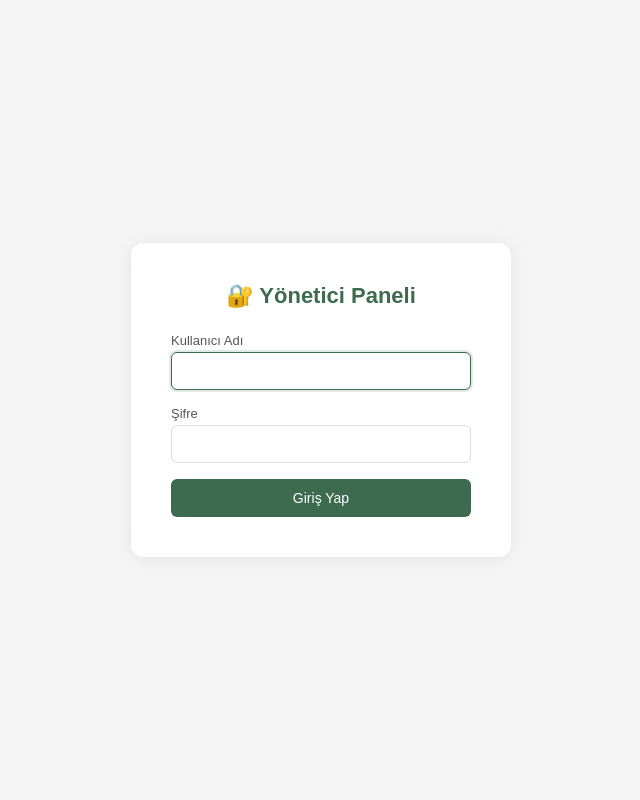
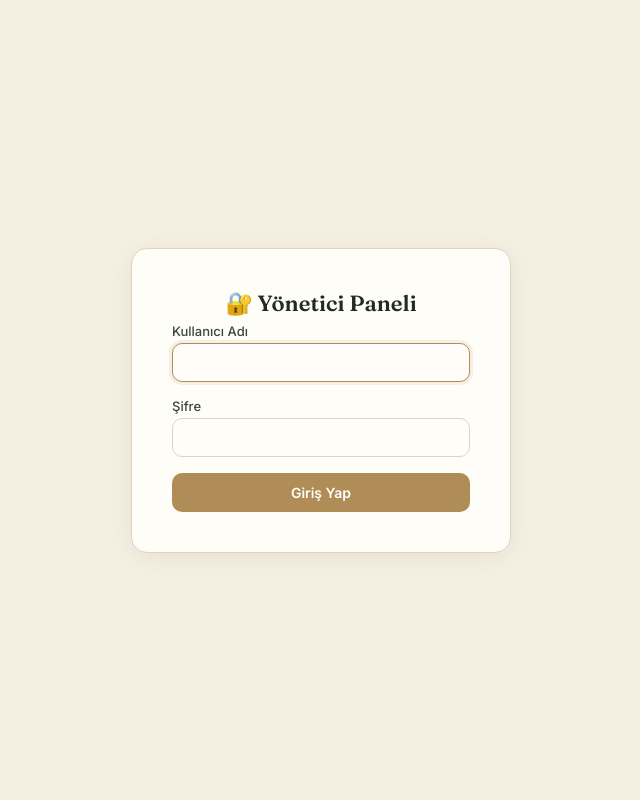
Before and after one commit to zfrkrc/homeopathy-website, a Flask app: page /admin/login in a window 1280 px wide. Shown: the whole page, without its empty margins (319-959 px from the left). Run offline with Flask 3, Linux system fonts and the light colour scheme; data comes from the database, SQL or seed files in the repository; data that the repository does not hold is empty.

Commit message:
style: admin login page gold/sage theme

```diff
--- a/app/templates/admin/login.html
+++ b/app/templates/admin/login.html
@@ -4,19 +4,21 @@
   <meta charset="UTF-8">
   <meta name="viewport" content="width=device-width, initial-scale=1.0">
   <title>Yönetici Girişi | {{ site_title }}</title>
+  <link rel="preconnect" href="https://fonts.googleapis.com">
+  <link href="https://fonts.googleapis.com/css2?family=Fraunces:ital,wght@0,400;0,600&family=Inter:wght@400;500;600&display=swap" rel="stylesheet">
   <style>
     *{margin:0;padding:0;box-sizing:border-box}
-    body{font-family:sans-serif;background:#f5f5f5;display:flex;align-items:center;justify-content:center;min-height:100vh}
-    .login-box{background:#fff;padding:40px;border-radius:12px;box-shadow:0 2px 20px rgba(0,0,0,.08);width:380px}
-    h1{text-align:center;font-size:22px;color:#3d6b4f;margin-bottom:24px}
-    .flash{padding:10px 14px;border-radius:6px;margin-bottom:16px;font-size:13px}
+    body{font-family:'Inter',system-ui,sans-serif;background:#f4efe1;display:flex;align-items:center;justify-content:center;min-height:100vh;-webkit-font-smoothing:antialiased}
+    .login-box{background:#fffdf7;padding:40px;border-radius:16px;box-shadow:0 4px 24px rgba(0,0,0,.06);width:380px;border:1px solid #dcd4bd}
+    h1{text-align:center;font-size:22px;color:#202b22;margin-bottom:6px;font-family:'Fraunces',Georgia,serif}
+    .sub{text-align:center;font-size:12px;color:#726f5e;margin-bottom:24px;font-family:monospace;letter-spacing:.08em}
+    .flash{padding:10px 14px;border-radius:10px;margin-bottom:16px;font-size:13px}
     .flash.error{background:#fef2f2;color:#dc2626;border:1px solid #fecaca}
-    .flash.success{background:#f0fdf4;color:#16a34a;border:1px solid #bbf7d0}
-    label{display:block;font-size:13px;color:#555;margin-bottom:4px}
-    input[type=text],input[type=password]{width:100%;padding:10px 12px;border:1px solid #ddd;border-radius:6px;font-size:14px;margin-bottom:16px}
-    input:focus{outline:none;border-color:#3d6b4f;box-shadow:0 0 0 2px rgba(61,107,79,.15)}
-    button{width:100%;padding:11px;background:#3d6b4f;color:#fff;border:none;border-radius:6px;font-size:14px;cursor:pointer}
-    button:hover{background:#2d4f3a}
+    label{display:block;font-size:13px;color:#39473b;margin-bottom:4px;font-weight:500}
+    input[type=text],input[type=password]{width:100%;padding:10px 12px;border:1px solid #dcd4bd;border-radius:10px;font-size:14px;margin-bottom:16px;background:#fffdf7;font-family:'Inter',system-ui,sans-serif}
+    input:focus{outline:none;border-color:#b08d57;box-shadow:0 0 0 3px rgba(176,141,87,.12)}
+    button{width:100%;padding:11px;background:#b08d57;color:#fff;border:none;border-radius:10px;font-size:14px;cursor:pointer;font-weight:600;font-family:'Inter',system-ui,sans-serif}
+    button:hover{background:#9a7b4a}
   </style>
 </head>
 <body>
```
